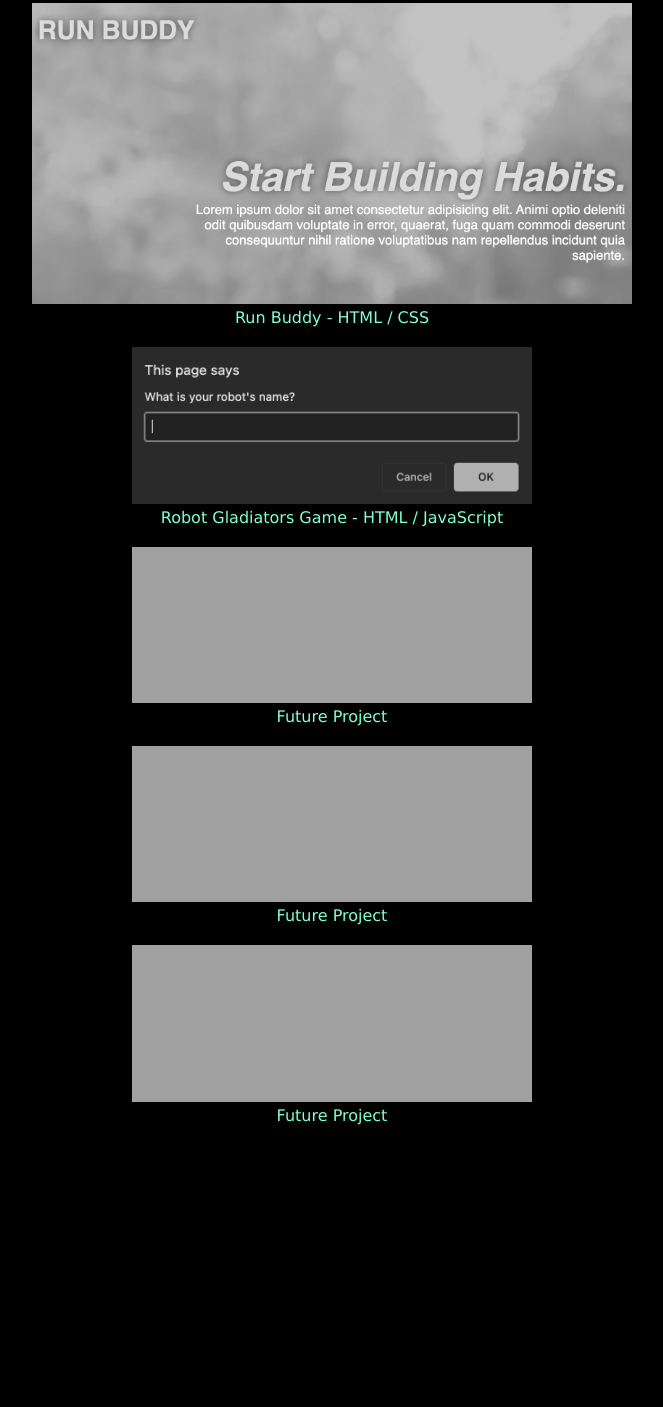
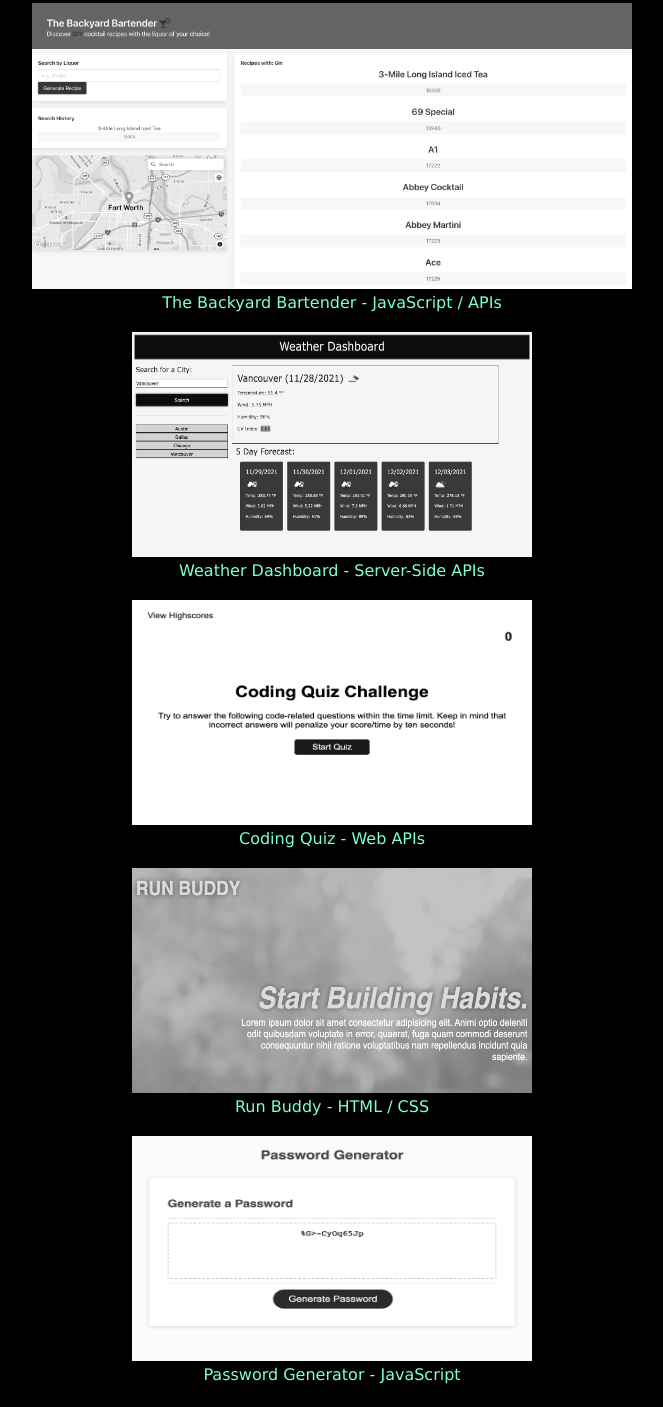
Before and after one commit to jessicalhille/hilleportfolio, a plain HTML site: page index.html in a window 1280 px wide. Shown: the part 1953-3360 px from the top of the page, without its empty margins (308-971 px from the left). Drawn offline with Linux system fonts and the light colour scheme.

Commit message:
new projects added

```diff
--- a/assets/style.css
+++ b/assets/style.css
@@ -145,6 +145,7 @@ header nav ul li a:hover {
 }
 .project-other img {
     width: 400px;
+    height: 225px;
 }
 
 .project-text img {
--- a/index.html
+++ b/index.html
@@ -63,38 +63,38 @@
                 <div class="project-feature">
                     <ul>
                         <li>
-                            <a href="https://jessicalhille.github.io/run-buddy/" target="_blank">
-                                <img src="./assets/images/runbuddy.png" alt ="A screenshot of the header on Run Buddy application"/>
+                            <a href="https://jessicalhille.github.io/backyard-bartender/" target="_blank">
+                                <img src="./assets/images/backyardbartender.png" alt ="A screenshot of the header on Backyard Bartender application"/>
                             </a>
-                            <h4>Run Buddy - HTML / CSS</h4>
+                            <h4>The Backyard Bartender - JavaScript / APIs</h4>
                         </li>
                     </ul>
                 </div>
                 <div class="project-other">
                     <ul>
                         <li>
-                            <a href="https://jessicalhille.github.io/robot-gladiators/" target="_blank">
-                                <img src="./assets/images/robotgladiators.png" alt ="A screenshot of the header on Robot Gladiator application"/>
+                            <a href="https://jessicalhille.github.io/weather-dashboard/" target="_blank">
+                                <img src="./assets/images/weatherdashboard.png" alt ="A screenshot of the header on Weather Dashboard application"/>
                             </a>
-                            <h4>Robot Gladiators Game - HTML / JavaScript</h4>
+                            <h4>Weather Dashboard - Server-Side APIs</h4>
                         </li>
                         <li>
-                            <a href="">
-                                <img src= "./assets/images/placeholder.png" alt ="A placeholder photo link"/>
+                            <a href="https://jessicalhille.github.io/codequiz/" target="_blank">
+                                <img src="./assets/images/codingquiz.png" alt ="A screenshot of the header on Coding Quiz application"/>
                             </a>
-                            <h4>Future Project</h4>
+                            <h4>Coding Quiz - Web APIs</h4>
                         </li>
                         <li>
-                            <a href="">
-                                <img src= "./assets/images/placeholder2.png" alt ="A placeholder photo link"/>
+                            <a href="https://jessicalhille.github.io/run-buddy/" target="_blank">
+                                <img src="./assets/images/runbuddy.png" alt ="A screenshot of the header on Run Buddy application"/>
                             </a>
-                            <h4>Future Project</h4>
+                            <h4>Run Buddy - HTML / CSS</h4>
                         </li>
                         <li>
-                            <a href="">
-                                <img src= "./assets/images/placeholder3.png" alt ="A placeholder photo link"/>
+                            <a href="https://jessicalhille.github.io/password-generator/" target="_blank">
+                                <img src= "./assets/images/password.png" alt ="A screenshot of the header on Password Generator application"/>
                             </a>
-                            <h4>Future Project</h4>
+                            <h4>Password Generator - JavaScript</h4>
                         </li>
                     </ul>
                 </div>
```
Also changed, not shown: assets/images/backyardbartender.png (added), assets/images/codingquiz.png (added), assets/images/password.png (added), assets/images/weatherdashboard.png (added).
